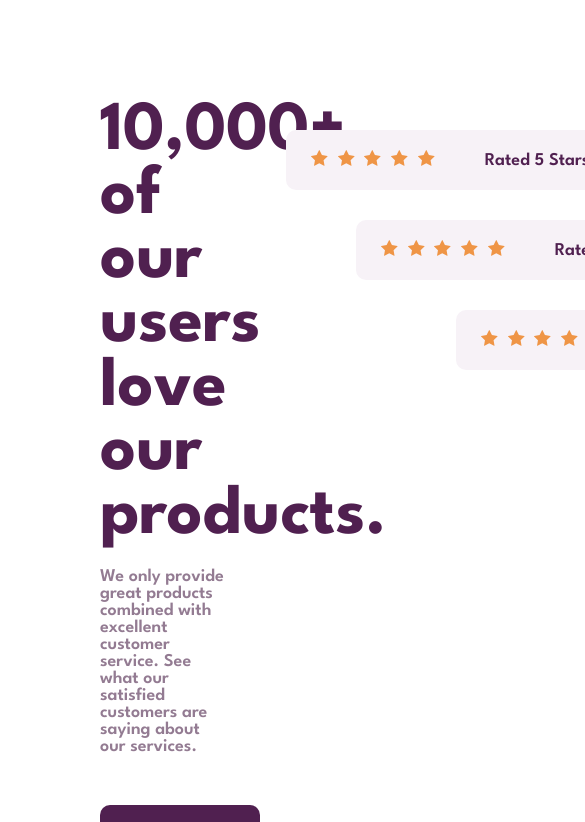
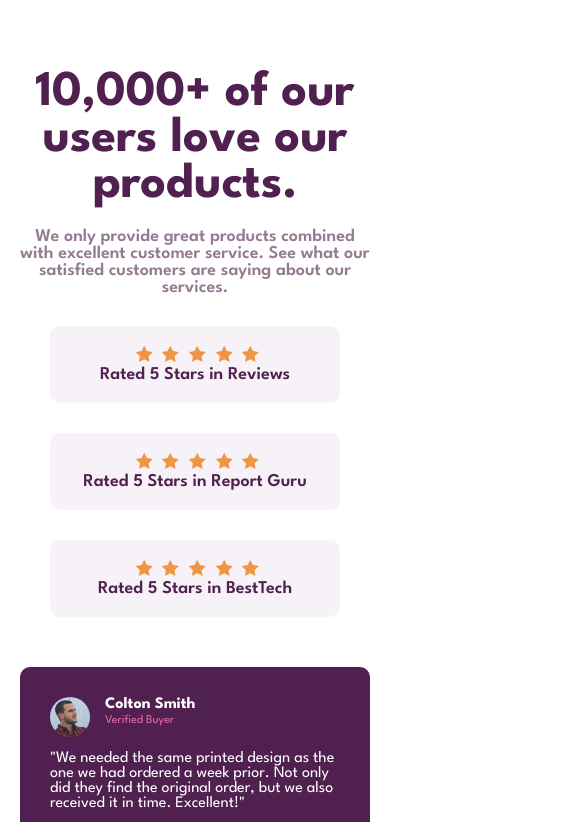
Before and after one commit to Yashbabani0/social-proof-section-master, a plain HTML site: page index.html in a window 390 px wide. Shown: the top 822 px of the page, 585 px wide, since content can reach past the window. Drawn offline with Linux system fonts and the light colour scheme.

Commit message:
media query added

```diff
--- a/index.html
+++ b/index.html
@@ -120,6 +120,10 @@
         </div>
       </div>
     </main>
+    <div class="backround-img">
+      <div class="top-img"></div>
+      <div class="down-img"></div>
+    </div>
     <div class="attribution">
       <p>
         Challenge by
--- a/style.css
+++ b/style.css
@@ -12,27 +12,29 @@
   box-sizing: border-box;
   font-family: "League Spartan", sans-serif;
 }
+
+@media (min-width: 1001px) {
   body {
     width: 100%;
     min-height: 100vh;
     display: flex;
     flex-direction: column;
+    justify-content: center;
+    align-items: center;
     margin-top: 100px;
-  margin-left: 100px;
+    margin-left: 0px;
   }
 
-/* Top styles */
   #top {
     display: flex;
   }
 
-/* Top Left Styles */
   #top-left {
-  width: 40%;
+    width: 400px;
   }
   h1 {
     color: var(--very-dark-magenta);
-  font-size: 70px;
+    font-size: 60px;
   }
   #first-par {
     color: var(--Dark-Grayish-Magenta);
@@ -42,9 +44,8 @@ h1 {
     width: 80%;
   }
 
-/* Top Right Styles  */
   #top-right {
-  width: 60%;
+    width: 600px;
   }
   .ratings {
     display: flex;
@@ -69,7 +70,6 @@ h1 {
     margin-left: 200px;
   }
 
-/* Buttom Styles */
   #buttom {
     display: flex;
     gap: 30px;
@@ -111,14 +111,112 @@ b {
     padding-top: 10px;
   }
 
+  .backround-img {
+    position: fixed;
+    top: 0;
+    background-color: var(--white);
+    height: 100vh;
+    width: 100vw;
+    z-index: 1;
+    display: grid;
+    grid-template-columns: repeat(8, 1fr) 350px;
+    grid-template-rows: repeat(8, 1fr);
+  }
+
+  .top-img {
+    background-image: url("./images/bg-pattern-top-desktop.svg");
+    background-repeat: no-repeat;
+    grid-column: 1 / 5;
+    grid-row: 1 / 5;
+  }
+
+  .down-img {
+    background-image: url("./images/bg-pattern-bottom-desktop.svg");
+    background-repeat: no-repeat;
+    grid-row: -1 / 3;
+    grid-column: -1 / 4;
+  }
   .attribution {
     margin-top: 50px;
     font-size: 16px;
     text-align: center;
   }
+}
+
 .attribution a {
   color: hsl(228, 45%, 44%);
 }
-@media (max-width: 800px) {
-
+@media (max-width: 1000px) {
+  body {
+    max-width: 1000px;
+    min-height: 100dvh;
+    display: flex;
+    flex-direction: column;
+    align-items: center;
+    margin: 20px;
+    padding: 0;
   }
+  /* temp */
+  #top {
+    text-align: center;
+    margin-top: 50px;
+  }
+  h1 {
+    color: var(--very-dark-magenta);
+    font-size: 50px;
+  }
+  #first-par {
+    color: var(--Dark-Grayish-Magenta);
+    padding-top: 20px;
+    font-size: 18px;
+    font-weight: 600;
+  }
+  .ratings {
+    gap: 50px;
+    background-color: var(--Light-Grayish-Magenta);
+    padding: 20px;
+    margin: 30px;
+    width: auto;
+    color: var(--very-dark-magenta);
+    font-size: 18px;
+    font-weight: 600;
+    border-radius: 10px;
+  }
+  .star * {
+    margin-left: 5px;
+  }
+  #buttom {
+    display: flex;
+    flex-direction: column;
+    align-items: center;
+    justify-content: center;
+  }
+  .customer-review {
+    background-color: var(--very-dark-magenta);
+    padding: 30px;
+    min-width: 300px;
+    min-height: 200px;
+    border-radius: 10px;
+    margin-top: 20px;
+  }
+  .profile {
+    display: flex;
+    gap: 15px;
+  }
+  .profile-img {
+    border-radius: 100%;
+    width: 40px;
+  }
+  h4 {
+    color: var(--White);
+  }
+  b {
+    color: var(--soft-pink);
+    font-weight: 400;
+    font-size: 12px;
+  }
+  .customer-review > p {
+    color: var(--White);
+    padding-top: 10px;
+  }
+}
```
Lines whose indentation alone changed are shown as unchanged.
